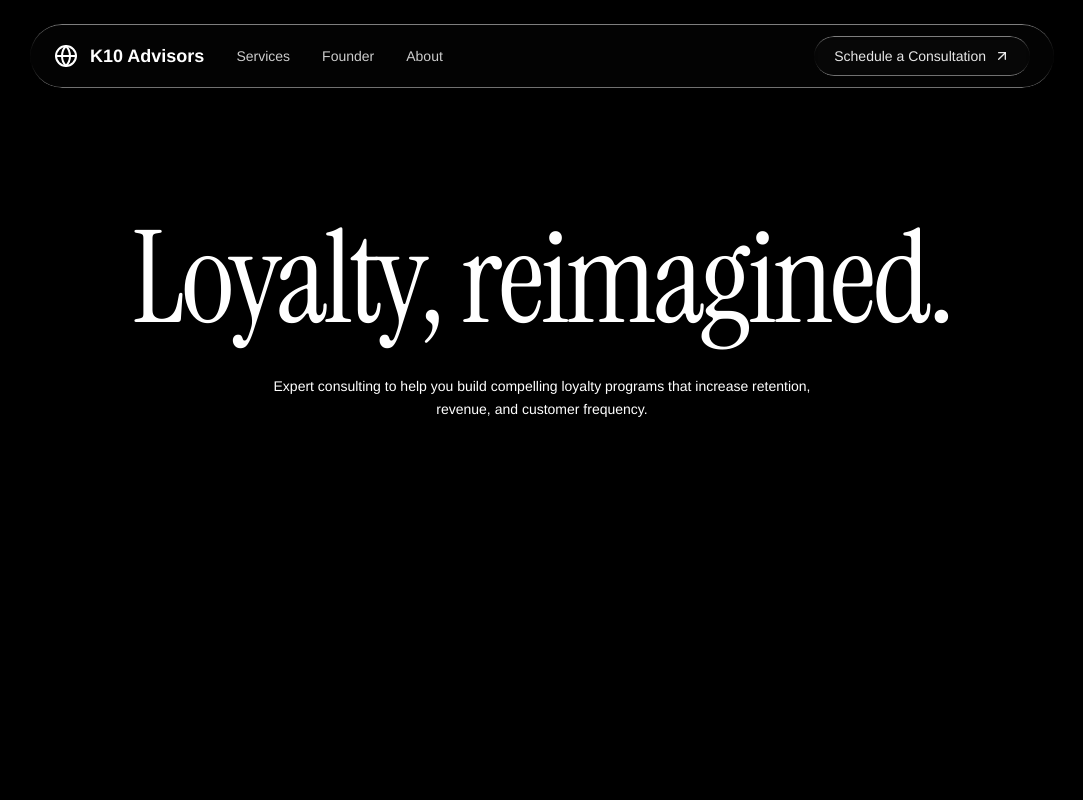
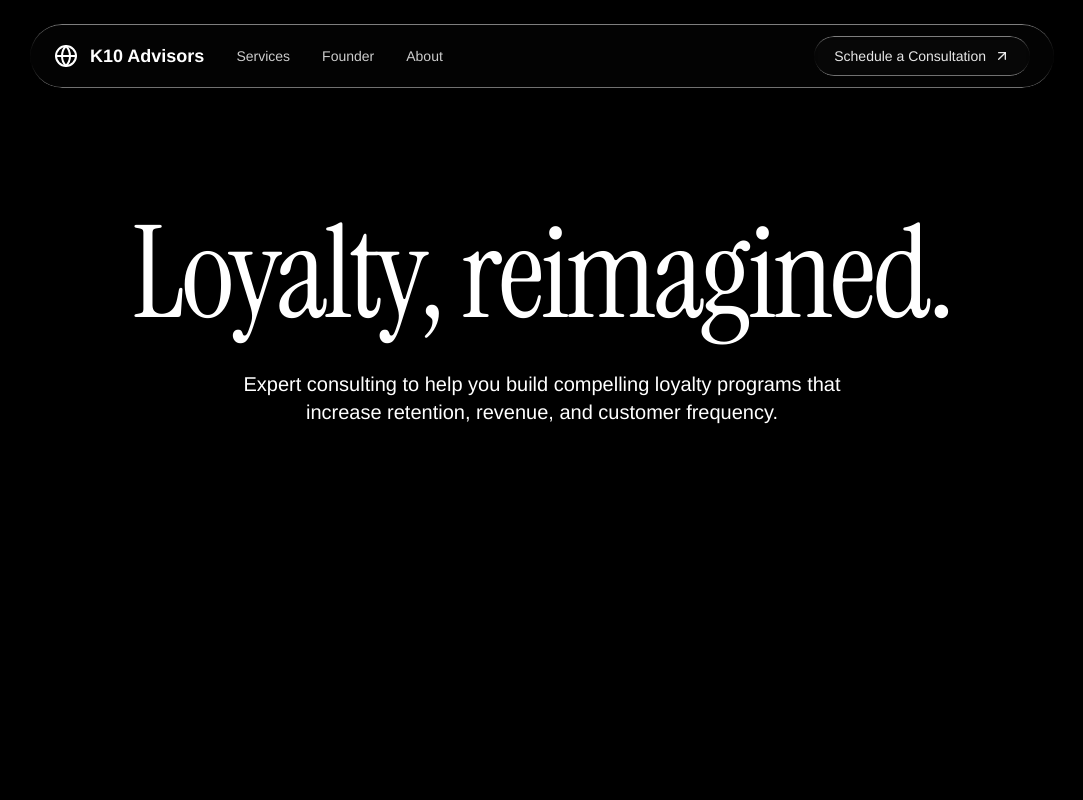
Before and after one commit to ketanphanse/k10advisors, a React (Vite) app: page / in a window 1280 px wide. Shown: the top 800 px of the page, without its empty margins (98-1181 px from the left). Built offline with nearby package versions, Linux system fonts and the light colour scheme; the HTML template or start-up script is replaced by a standard one.

Commit message:
Changes
Co-authored-by: ketanphanse <217788938+ketanphanse@users.noreply.github.com>

```diff
--- a/src/components/Hero.tsx
+++ b/src/components/Hero.tsx
@@ -90,7 +90,7 @@ export const Hero = () => {
         >
           Loyalty, reimagined.
         </h1>
-        <p className="mt-6 sm:mt-8 max-w-xl text-white text-sm leading-relaxed px-4">
+        <p className="mt-6 sm:mt-8 max-w-2xl text-white text-base sm:text-lg md:text-xl leading-relaxed px-4">
           Expert consulting to help you build compelling loyalty programs that increase retention,
           revenue, and customer frequency.
         </p>
```
